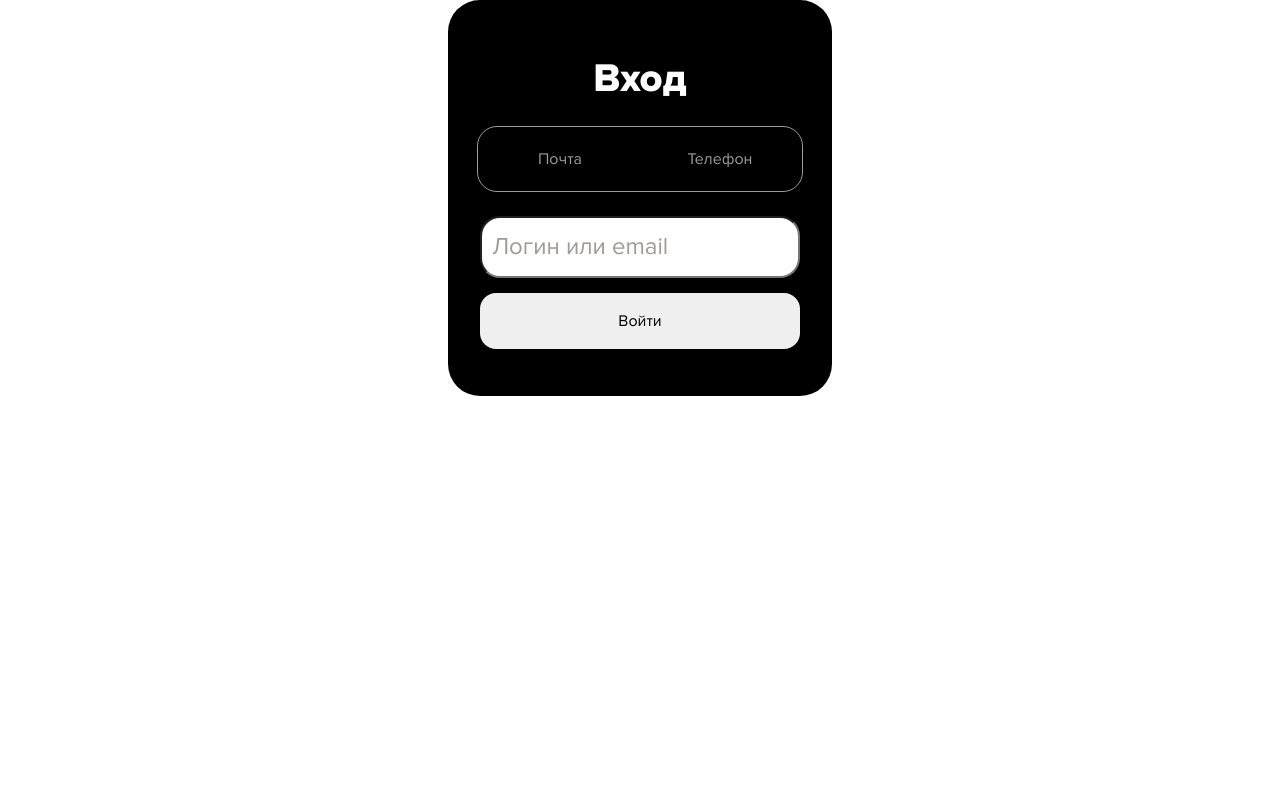
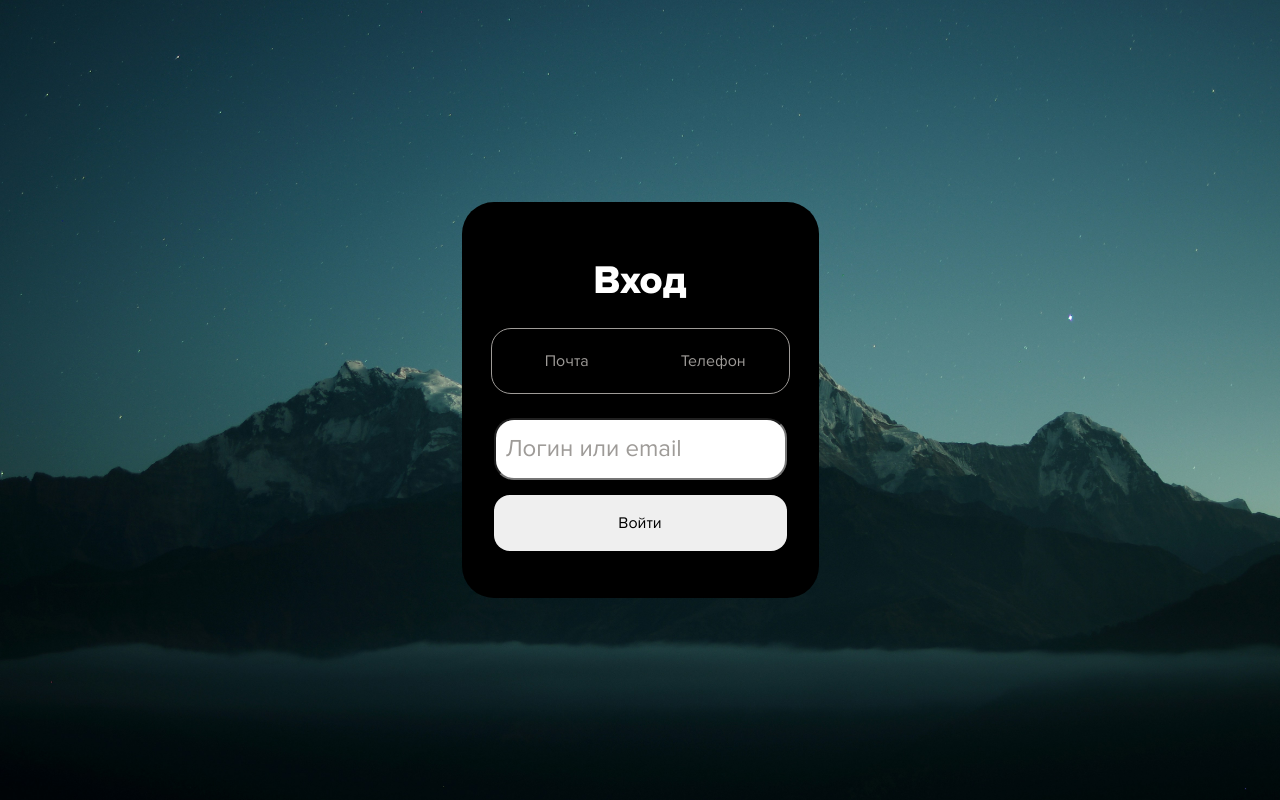
Before and after one commit to lalakuQ/taxi.service, a Django app: page /login in a window 1280 px wide. Run offline with Django 5.2, Linux system fonts and the light colour scheme.

Commit message:
Style login page

```diff
--- a/core/static/core/css/style.css
+++ b/core/static/core/css/style.css
@@ -429,11 +429,22 @@ textarea{
     height: 100vh;
     background-color: rgba(66,65,62,.5);
 }
+.login-body{
+    background-image: url(../imgs/back.jpg);
+    background-size: cover;
+    background-repeat: no-repeat;
+}
+.form{
+    height: 100%;
+    display: flex;
+    justify-content: center;
+    align-items: center;
+}
 .auth-section{
-
+   max-width: 376px;
+   max-height: 567px;
 }
 .auth-inner-section{
-    width: 25%;
     display: flex;
     align-items: center;
     flex-direction: column;
@@ -466,6 +477,7 @@ textarea{
     padding: 20px 0;
     font-size: 16px;
     color: #9e9b98;
+    cursor: pointer;
 }
 .auth-input{
     display: flex;
@@ -492,6 +504,7 @@ textarea{
     border-radius: 16px;
     width: 100%;
     font-size: 16px;
+    cursor: pointer;
 }
 
 @media screen and (max-width: 1000px){
--- a/core/templates/core/login.html
+++ b/core/templates/core/login.html
@@ -6,14 +6,14 @@
     <title>Login</title>
     <link rel="stylesheet" href="../../static/core/css/style.css">
 </head>
-<body>
-    <form method="post">
+<body class="login-body">
+    <form class="form" method="post">
     {% csrf_token %}
         <div class="auth-section">
             <div class="auth-inner-section">
                 <h1>Вход</h1>
                 <div class="auth-option">
-                    <button>Почта</butto>
+                    <button>Почта</button>
                     <button>Телефон</button>
                 </div>
                 <div class="auth-input">
```
Also changed, not shown: core/static/core/imgs/back.jpg (added).
